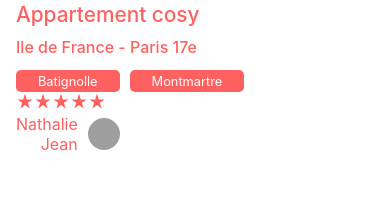
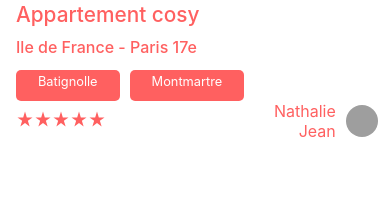
Before and after one commit to JustineLo/kasa, a React (Create React App) app: page / in a window 390 px wide. Both pictures are taken after a click on the button "Appartement cosy". Shown: the part 370-574 px from the top of the page. Built offline with nearby package versions, Linux system fonts and the light colour scheme; grey boxes are pictures that could not be loaded.

Commit message:
right side mobile version

```diff
--- a/src/components/Tag.js
+++ b/src/components/Tag.js
@@ -11,6 +11,8 @@ const Tag = ({ text }) => {
           width: "fit-content",
           padding: "1% 22px",
           fontSize: "0.8rem",
+          height: "24px",
+          textOverflow: "ellipsis",
         }}
       >
         <p>{text}</p>
--- a/src/view/Logements.module.css
+++ b/src/view/Logements.module.css
@@ -34,6 +34,12 @@
   margin-top: 3px;
 }
 
+.headerRightSide {
+  display: flex;
+  justify-content: space-between;
+  align-items: center;
+}
+
 .host {
   display: flex;
   gap: 10px;
```
